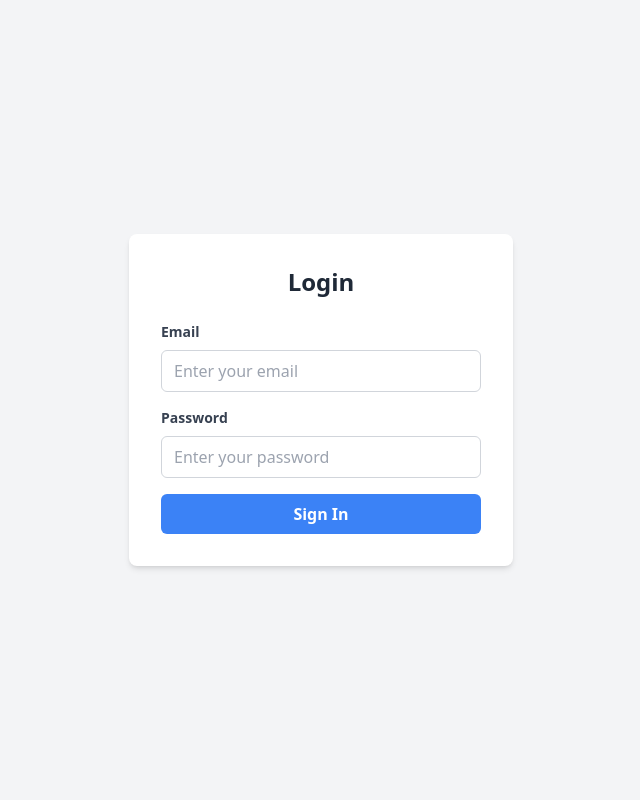
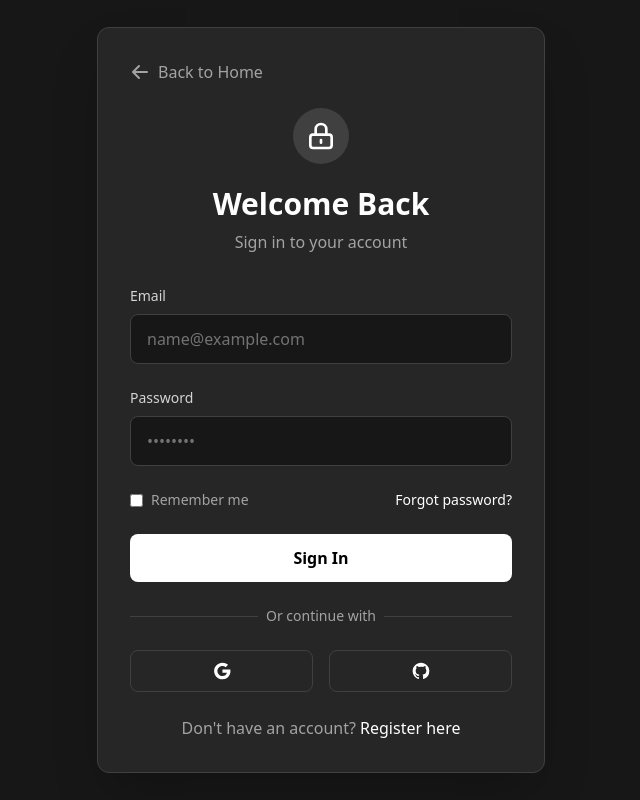
Before and after one commit to PrinYr/SecureBlog, an Astro site: page /login/signin in a window 1280 px wide. Shown: the whole page, without its empty margins (319-959 px from the left). Built offline with nearby package versions, Linux system fonts and the light colour scheme; Astro itself is replaced by a stand-in of ours.

Commit message:
Update Sign in

```diff
--- a/package.json
+++ b/package.json
@@ -10,11 +10,11 @@
     "astro": "astro"
   },
   "dependencies": {
-    "@astrojs/mdx": "^3.1.8",
+    "@astrojs/mdx": "^3.1.9",
     "@astrojs/rss": "^4.0.9",
     "@astrojs/sitemap": "^3.2.1",
     "@astrojs/tailwind": "^5.1.2",
-    "astro": "^4.16.6",
+    "astro": "^4.16.12",
     "tailwindcss": "^3.4.14"
   }
 }
--- a/src/components/Header.astro
+++ b/src/components/Header.astro
@@ -1,5 +1,6 @@
 ---
 import HeaderLink from "./HeaderLink.astro";
+import SignInButton from "./SignInButton.astro";
 import { SITE_TITLE } from "../consts";
 ---
 
@@ -11,13 +12,8 @@ import { SITE_TITLE } from "../consts";
       <HeaderLink href="/blog">Blog</HeaderLink>
       <HeaderLink href="/about">About</HeaderLink>
     </div>
-    <button
-      class="bg-blue-500 hover:bg-blue-700 text-white font-bold py-2 px-4 rounded"
-    >
-      Button
-    </button>
+    <SignInButton />
   </nav>
-</header>
   <style>
     header {
       margin: 0;
@@ -29,7 +25,6 @@ import { SITE_TITLE } from "../consts";
       margin: 0;
       font-size: 1em;
     }
-
     h2 a,
     h2 a.active {
       text-decoration: none;
@@ -49,13 +44,5 @@ import { SITE_TITLE } from "../consts";
       text-decoration: none;
       border-bottom-color: var(--accent);
     }
-  .social-links,
-  .social-links a {
-    display: flex;
-  }
-  @media (max-width: 720px) {
-    .social-links {
-      display: none;
-    }
-  }
   </style>
+</header>
--- /dev/null
+++ b/src/components/SignInButton.astro
@@ -0,0 +1,17 @@
+---
+
+---
+
+<a
+  href="/login/signin"
+  class="bg-white text-gray-800 font-semibold py-2 px-6 border border-gray-300 rounded shadow hover:bg-gray-100"
+>
+  Sign In
+</a>
+
+<style>
+  a {
+    display: inline-block;
+    text-align: center;
+  }
+</style>
--- a/src/pages/login/signin.astro
+++ b/src/pages/login/signin.astro
@@ -1,5 +1,5 @@
 ---
-
+import { Icon } from "astro-icon";
 ---
 
 <html lang="en">
@@ -8,51 +8,141 @@
     <meta name="viewport" content="width=device-width, initial-scale=1.0" />
     <title>Login</title>
   </head>
-  <body class="bg-gray-100">
-    <div class="min-h-screen flex items-center justify-center">
-      <div class="bg-white p-8 rounded-lg shadow-md w-96">
-        <h1 class="text-2xl font-bold mb-6 text-center text-gray-800">Login</h1>
+  <body class="bg-neutral-900">
+    <div class="min-h-screen flex items-center justify-center px-4">
+      <div
+        class="bg-neutral-800 p-8 rounded-xl shadow-2xl w-full max-w-md border border-neutral-700"
+      >
+        <a
+          href="/"
+          class="flex items-center text-neutral-400 hover:text-white mb-6 transition duration-300"
+        >
+          <svg
+            xmlns="http://www.w3.org/2000/svg"
+            class="h-5 w-5 mr-2"
+            viewBox="0 0 20 20"
+            fill="currentColor"
+          >
+            <path
+              fill-rule="evenodd"
+              d="M9.707 16.707a1 1 0 01-1.414 0l-6-6a1 1 0 010-1.414l6-6a1 1 0 011.414 1.414L5.414 9H17a1 1 0 110 2H5.414l4.293 4.293a1 1 0 010 1.414z"
+              clip-rule="evenodd"></path>
+          </svg>
+          Back to Home
+        </a>
+        <div class="text-center mb-8">
+          <div class="inline-block p-3 rounded-full bg-neutral-700 mb-4">
+            <svg
+              xmlns="http://www.w3.org/2000/svg"
+              class="h-8 w-8 text-white"
+              fill="none"
+              viewBox="0 0 24 24"
+              stroke="currentColor"
+            >
+              <path
+                stroke-linecap="round"
+                stroke-linejoin="round"
+                stroke-width="2"
+                d="M12 15v2m-6 4h12a2 2 0 002-2v-6a2 2 0 00-2-2H6a2 2 0 00-2 2v6a2 2 0 002 2zm10-10V7a4 4 0 00-8 0v4h8z"
+              ></path>
+            </svg>
+          </div>
+          <h1 class="text-3xl font-bold text-white">Welcome Back</h1>
+          <p class="text-neutral-400 mt-2">Sign in to your account</p>
+        </div>
 
-        <form class="space-y-4">
+        <form class="space-y-6">
           <div>
             <label
-              class="block text-gray-700 text-sm font-bold mb-2"
+              class="block text-neutral-300 text-sm font-medium mb-2"
               for="email"
             >
               Email
             </label>
             <input
-              class="w-full px-3 py-2 border border-gray-300 rounded-md focus:outline-none focus:ring-1 focus:ring-blue-500"
+              class="w-full px-4 py-3 bg-neutral-900 border border-neutral-700 rounded-lg focus:outline-none focus:ring-2 focus:ring-white text-white placeholder-neutral-500"
               type="email"
               id="email"
-              placeholder="Enter your email"
+              placeholder="name@example.com"
               required
             />
           </div>
 
           <div>
             <label
-              class="block text-gray-700 text-sm font-bold mb-2"
+              class="block text-neutral-300 text-sm font-medium mb-2"
               for="password"
             >
               Password
             </label>
             <input
-              class="w-full px-3 py-2 border border-gray-300 rounded-md focus:outline-none focus:ring-1 focus:ring-blue-500"
+              class="w-full px-4 py-3 bg-neutral-900 border border-neutral-700 rounded-lg focus:outline-none focus:ring-2 focus:ring-white text-white placeholder-neutral-500"
               type="password"
               id="password"
-              placeholder="Enter your password"
+              placeholder="••••••••"
               required
             />
           </div>
 
+          <div class="flex items-center justify-between">
+            <label class="flex items-center">
+              <input
+                type="checkbox"
+                class="rounded bg-neutral-900 border-neutral-700 text-white focus:ring-white"
+              />
+              <span class="ml-2 text-sm text-neutral-400">Remember me</span>
+            </label>
+            <a href="#" class="text-sm text-white hover:underline"
+              >Forgot password?</a
+            >
+          </div>
+
           <button
             type="submit"
-            class="w-full bg-blue-500 text-white font-bold py-2 px-4 rounded-md hover:bg-blue-600 transition duration-300"
+            class="w-full bg-white text-black font-bold py-3 px-4 rounded-lg hover:bg-neutral-200 transition duration-300"
           >
             Sign In
           </button>
+
+          <div class="relative my-6">
+            <div class="absolute inset-0 flex items-center">
+              <div class="w-full border-t border-neutral-700"></div>
+            </div>
+            <div class="relative flex justify-center text-sm">
+              <span class="px-2 bg-neutral-800 text-neutral-400"
+                >Or continue with</span
+              >
+            </div>
+          </div>
+
+          <div class="grid grid-cols-2 gap-4">
+            <button
+              class="flex items-center justify-center py-2.5 border border-neutral-700 rounded-lg hover:bg-neutral-700 transition duration-300"
+            >
+              <svg class="h-5 w-5 text-white" viewBox="0 0 24 24">
+                <path
+                  fill="currentColor"
+                  d="M12.545,10.239v3.821h5.445c-0.712,2.315-2.647,3.972-5.445,3.972c-3.332,0-6.033-2.701-6.033-6.032s2.701-6.032,6.033-6.032c1.498,0,2.866,0.549,3.921,1.453l2.814-2.814C17.503,2.988,15.139,2,12.545,2C7.021,2,2.543,6.477,2.543,12s4.478,10,10.002,10c8.396,0,10.249-7.85,9.426-11.748L12.545,10.239z"
+                ></path>
+              </svg>
+            </button>
+            <button
+              class="flex items-center justify-center py-2.5 border border-neutral-700 rounded-lg hover:bg-neutral-700 transition duration-300"
+            >
+              <svg class="h-5 w-5 text-white" viewBox="0 0 24 24">
+                <path
+                  fill="currentColor"
+                  d="M12 2C6.477 2 2 6.477 2 12c0 4.42 2.865 8.17 6.839 9.49.5.092.682-.217.682-.482 0-.237-.008-.866-.013-1.7-2.782.603-3.369-1.34-3.369-1.34-.454-1.157-1.11-1.465-1.11-1.465-.908-.62.069-.608.069-.608 1.003.07 1.531 1.03 1.531 1.03.892 1.529 2.341 1.087 2.91.832.092-.647.35-1.088.636-1.338-2.22-.253-4.555-1.11-4.555-4.943 0-1.091.39-1.984 1.029-2.683-.103-.253-.446-1.27.098-2.647 0 0 .84-.269 2.75 1.022A9.606 9.606 0 0112 6.82c.85.004 1.705.115 2.504.337 1.909-1.29 2.747-1.022 2.747-1.022.546 1.377.202 2.394.1 2.647.64.699 1.028 1.592 1.028 2.683 0 3.842-2.339 4.687-4.566 4.935.359.309.678.92.678 1.855 0 1.338-.012 2.419-.012 2.747 0 .268.18.58.688.482A10.001 10.001 0 0022 12c0-5.523-4.477-10-10-10z"
+                ></path>
+              </svg>
+            </button>
+          </div>
         </form>
+
+        <p class="mt-6 text-center text-neutral-400">
+          Don't have an account?
+          <a href="#" class="text-white hover:underline">Register here</a>
+        </p>
       </div>
     </div>
   </body>
```
Also changed, not shown: 1 other file. Lines whose indentation alone changed are shown as unchanged.
